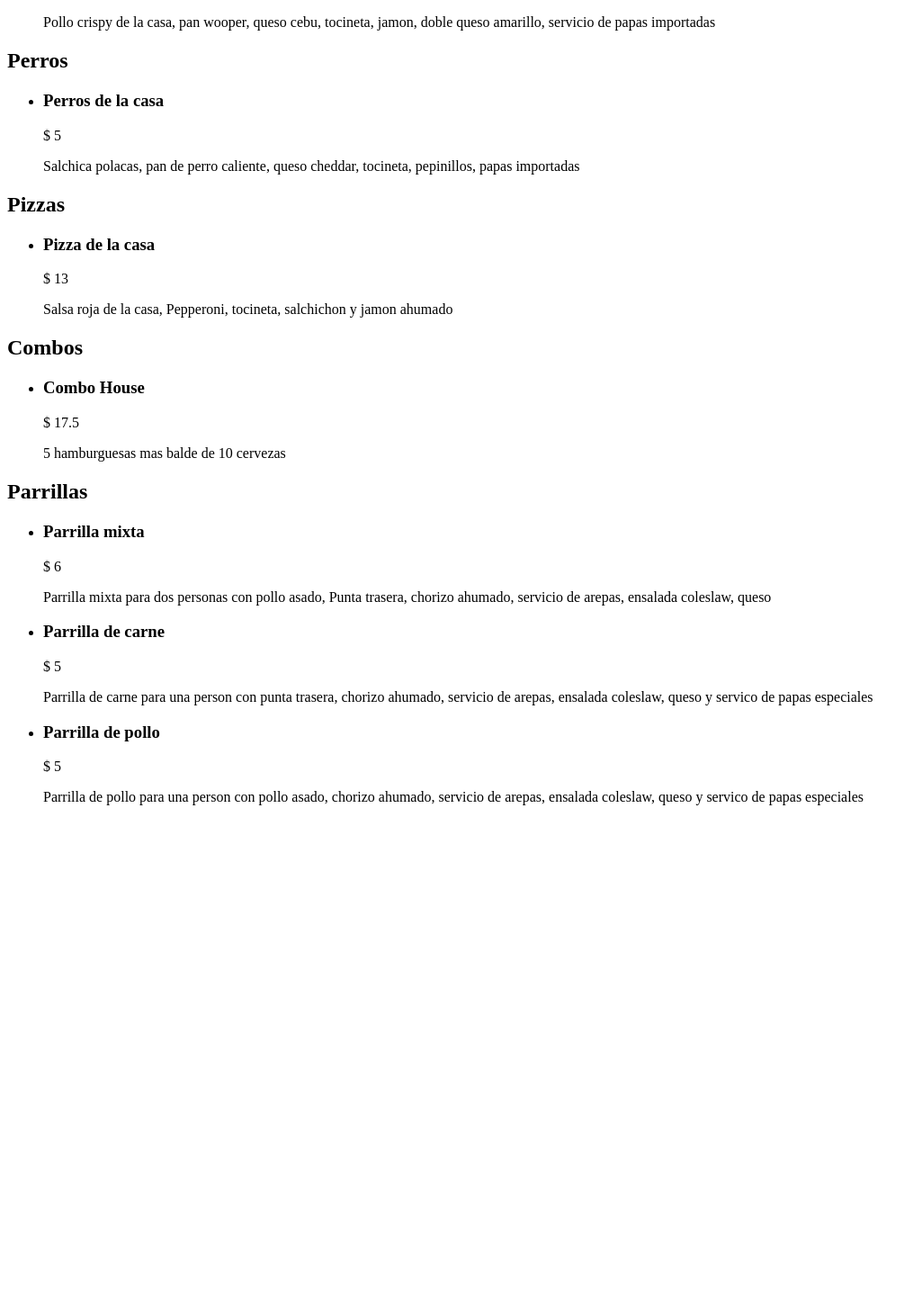
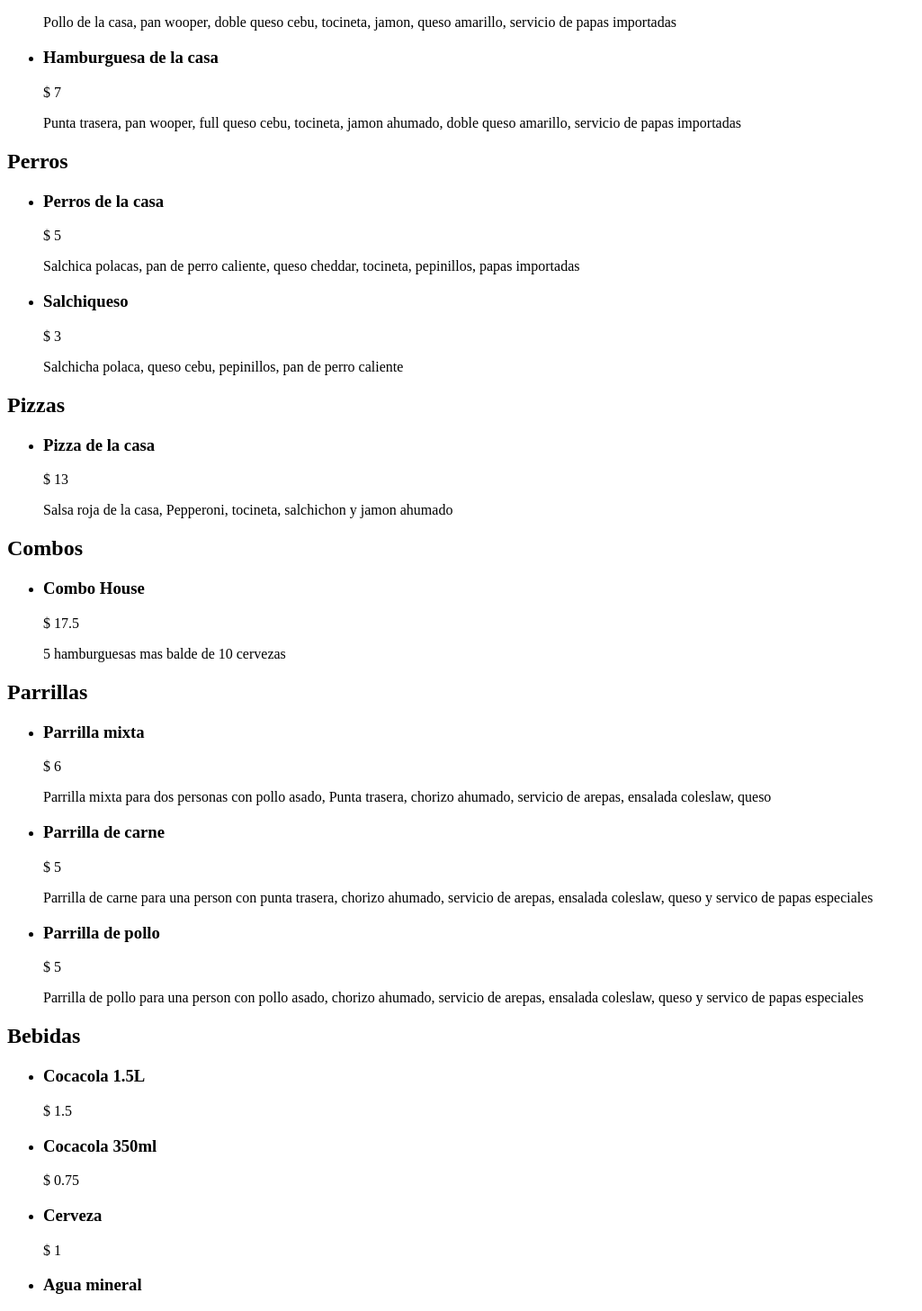
Before and after one commit to diegonzs/smokey-house-web, a Next.js app: page /menu in a window 1280 px wide. Shown: the part 900-2357 px from the top of the page at 90% size, without its empty margins (0-1025 px from the left). Before the commit the page ends 1811 px from the top, so only its background shows below. Built offline with nearby package versions, Linux system fonts and the light colour scheme.

Commit message:
Added more things to the menu

```diff
--- a/components/menu/menu-section/menu-section.tsx
+++ b/components/menu/menu-section/menu-section.tsx
@@ -12,7 +12,7 @@ export const MenuSection: React.FC<MenuSectionProps> = ({
   food,
 }) => {
   return (
-    <section className="max-w-xs mb-10">
+    <section className="max-w-xs w-full">
       <h2 className="text-[32px] text-primary font-bold mb-6 uppercase">
         {sectionTitle}
       </h2>
--- a/pages/menu.tsx
+++ b/pages/menu.tsx
@@ -37,16 +37,22 @@ const menuData = [
         price: 6,
       },
       {
+        name: "Pollo crispy",
+        description:
+          "Pollo crispy de la casa, pan wooper, queso cebu, tocineta, jamon, doble queso amarillo, servicio de papas importadas",
+        price: 6.5,
+      },
+      {
         name: "Especial de pollo",
         description:
           "Pollo de la casa, pan wooper, doble queso cebu, tocineta, jamon, queso amarillo, servicio de papas importadas",
         price: 7,
       },
       {
-        name: "Pollo crispy",
+        name: "Hamburguesa de la casa",
         description:
-          "Pollo crispy de la casa, pan wooper, queso cebu, tocineta, jamon, doble queso amarillo, servicio de papas importadas",
-        price: 6.5,
+          "Punta trasera, pan wooper, full queso cebu, tocineta, jamon ahumado, doble queso amarillo, servicio de papas importadas",
+        price: 7,
       },
     ],
   },
@@ -59,11 +65,12 @@ const menuData = [
           "Salchica polacas, pan de perro caliente, queso cheddar, tocineta, pepinillos, papas importadas",
         price: 5,
       },
-      // {
-      //   name: "Salchiqueso",
-      //   description: "",
-      //   price: 6,
-      // },
+      {
+        name: "Salchiqueso",
+        description:
+          "Salchicha polaca, queso cebu, pepinillos, pan de perro caliente",
+        price: 3,
+      },
     ],
   },
   {
@@ -107,6 +114,31 @@ const menuData = [
         description:
           "Parrilla de pollo para una person con pollo asado, chorizo ahumado, servicio de arepas, ensalada coleslaw, queso y servico de papas especiales",
         price: 5,
+      },
+    ],
+  },
+  {
+    sectionTitle: "Bebidas",
+    food: [
+      {
+        name: "Cocacola 1.5L",
+        description: "",
+        price: 1.5,
+      },
+      {
+        name: "Cocacola 350ml",
+        description: "",
+        price: 0.75,
+      },
+      {
+        name: "Cerveza",
+        description: "",
+        price: 1,
+      },
+      {
+        name: "Agua mineral",
+        description: "",
+        price: 0.6,
       },
     ],
   },
@@ -178,7 +210,7 @@ const Menu: NextPage = () => {
         <div className="mb-14">
           <Title isSmall>Nuestro menú</Title>
         </div>
-        <div className="flex flex-wrap max-w-3xl w-full justify-center gap-20">
+        <div className="flex flex-wrap max-w-3xl w-full justify-center gap-20 mb-10">
           {menuData.map((elem, index) => (
             <MenuSection key={index} {...elem} />
           ))}
```
